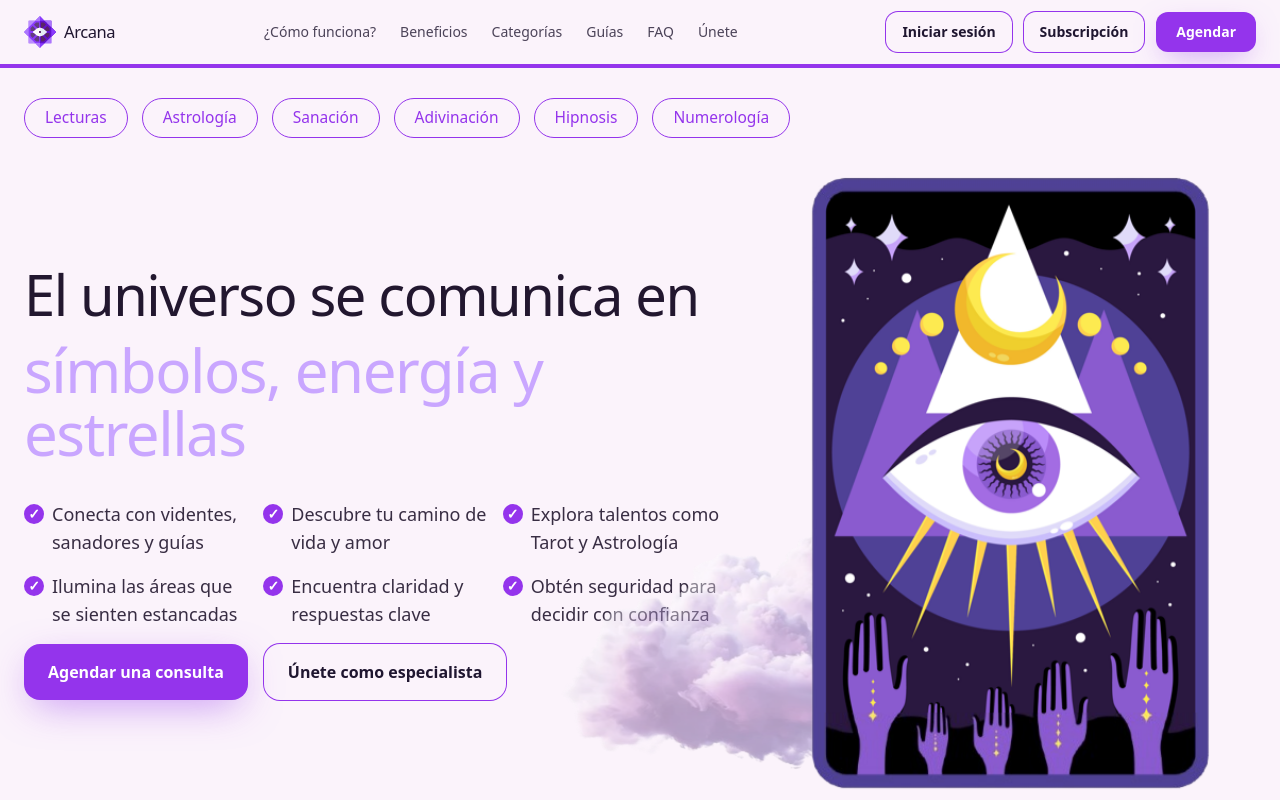
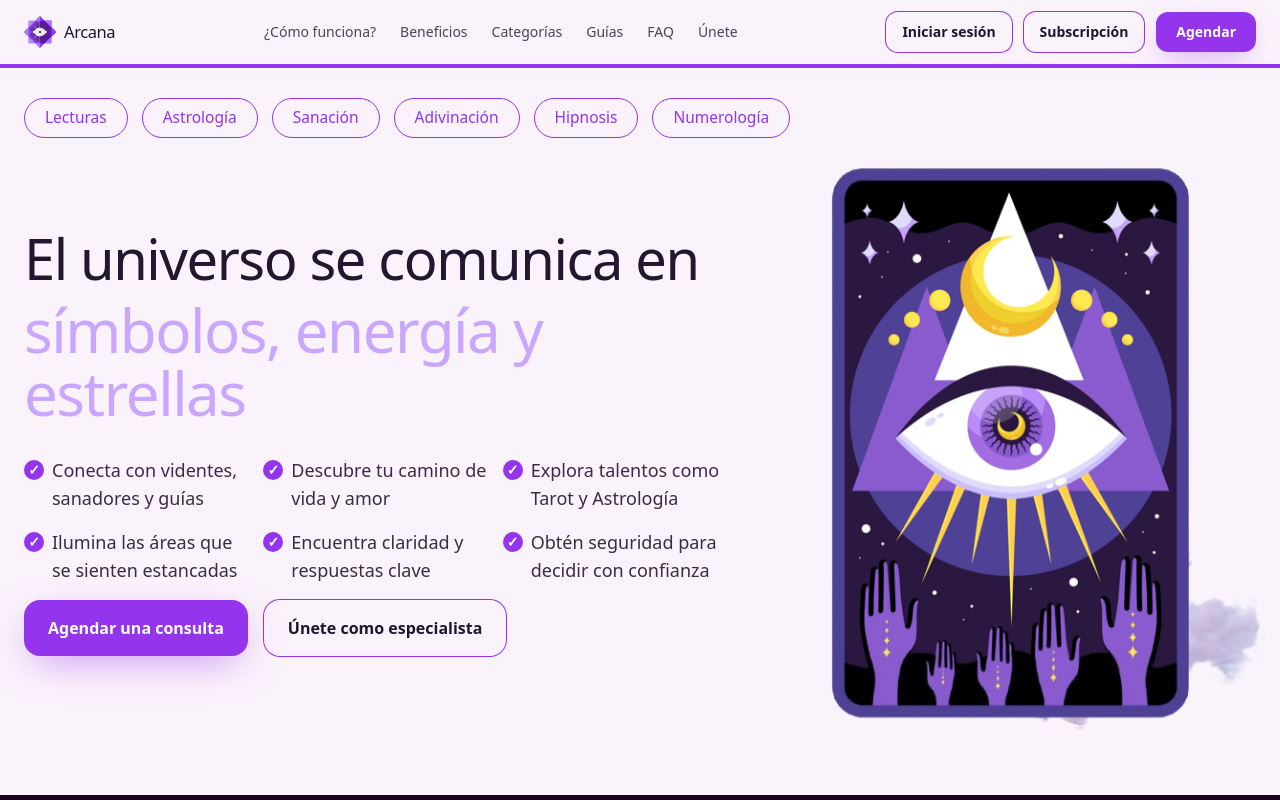
Before and after one commit to arcana302-art/arcana-v2, a Next.js app: page / in a window 1280 px wide. Shown: the top 800 px of the page. Built offline with nearby package versions, Linux system fonts and the light colour scheme.

Commit message:
Update Hero.tsx

```diff
--- a/app/components/Hero.tsx
+++ b/app/components/Hero.tsx
@@ -39,7 +39,7 @@ export default function Hero() {
 
       <div className="relative z-10 mx-auto max-w-7xl px-6">
         {/* FILA TALENTOS */}
-        <nav aria-label="Talentos" className="flex flex-wrap gap-3 sm:gap-3.5 mb-6 sm:mb-6">
+        <nav aria-label="Talentos" className="flex flex-wrap gap-3 sm:gap-3.5 mb-4 sm:mb-4">
           {talents.map((t) => (
             <Link
               key={t.href}
@@ -70,18 +70,18 @@ export default function Hero() {
           {/* LADO IZQUIERDO */}
           <div className="hero-left col-span-12 lg:col-span-7 xl:col-span-7 flex flex-col justify-center">
             {/* Títulos */}
-            <h1 className="hero-title-1 text-[#22172f] font-normal tracking-tight text-[40px] leading-[1.05] sm:text-[56px] sm:leading-[1.04] mb-4">
+            <h1 className="hero-title-1 text-[#22172f] font-normal tracking-tight text-[40px] leading-[1.05] sm:text-[56px] sm:leading-[1.04] mb-3">
               El universo se comunica en
             </h1>
             <h2
-              className="hero-title-2 font-normal tracking-tight text-[42px] leading-[1.05] sm:text-[60px] sm:leading-[1.04] mb-6"
+              className="hero-title-2 font-normal tracking-tight text-[42px] leading-[1.05] sm:text-[60px] sm:leading-[1.04] mb-4"
               style={{ color: LIGHT_PURPLE }}
             >
               símbolos, energía y estrellas
             </h2>
 
             {/* BULLETS CON CHECKS */}
-            <div className="grid grid-cols-1 sm:grid-cols-3 gap-4 mt-2 sm:mt-3">
+            <div className="grid grid-cols-1 sm:grid-cols-3 gap-4 mt-3 sm:mt-4">
               {bullets.map((item, idx) => (
                 <div key={idx} className="flex items-start gap-2">
                   <span
@@ -131,10 +131,10 @@ export default function Hero() {
               <Image
                 src={HERO_IMG}
                 alt="Carta / símbolo místico"
-                width={640}  // tamaño aumentado
-                height={900}
+                width={576}  // tamaño reducido 10%
+                height={810} // proporcional
                 priority
-                className="h-auto w-[320px] sm:w-[380px] lg:w-[440px]"
+                className="h-auto w-[288px] sm:w-[342px] lg:w-[396px]"
               />
             </div>
           </div>
@@ -144,7 +144,7 @@ export default function Hero() {
       {/* Estilos locales */}
       <style jsx>{`
         .cloud-img {
-          top: 50%; // ajustar a la mitad vertical de la carta
+          top: 50%;
           left: 58%;
           width: 680px;
           opacity: 0.42;
@@ -176,7 +176,7 @@ export default function Hero() {
           .hero-left { padding-right: 140px; }
 
           .hero-card :global(img) {
-            width: 200px !important; // tamaño ajustado proporcional en móvil
+            width: 180px !important;
           }
 
           .cloud-img {
```
